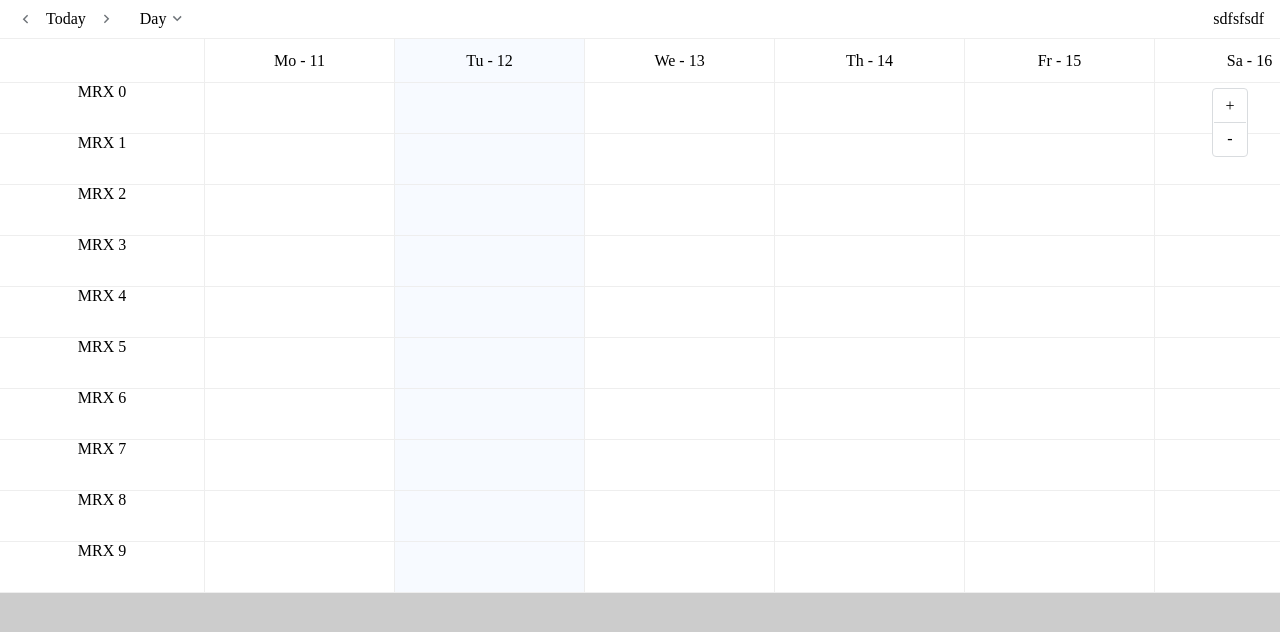
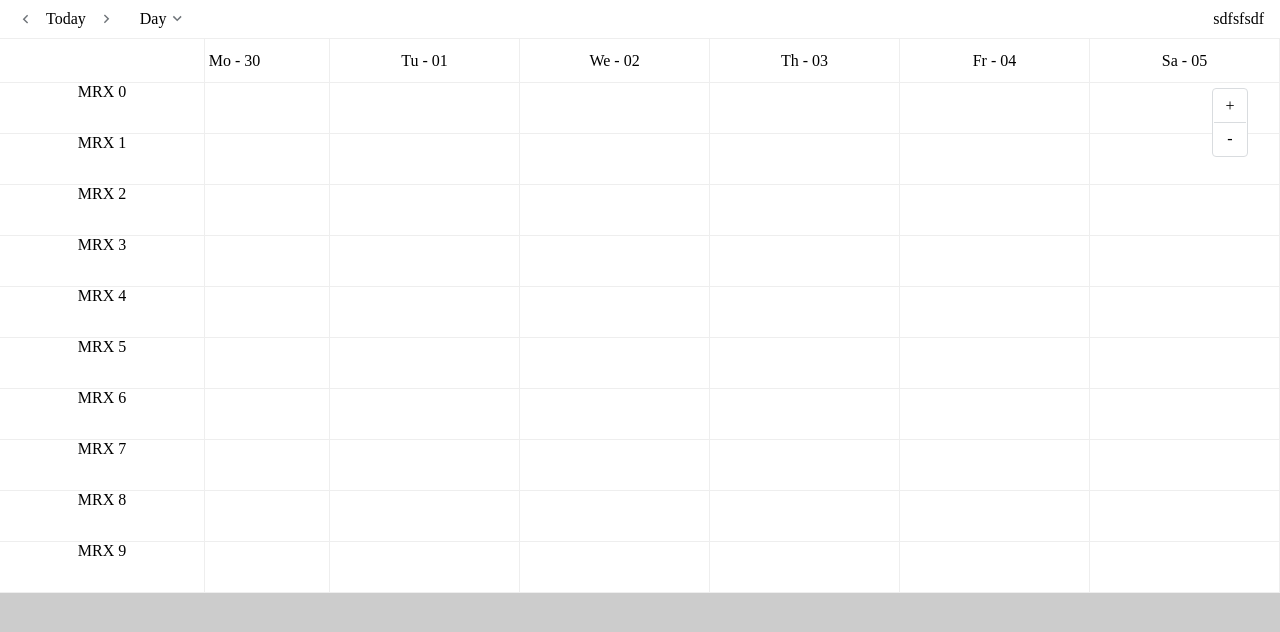
Before and after one commit to nulhacking/ui-complex, a React (Vite) app: page / in a window 1280 px wide. Shown: the top 632 px of the page. Built offline with nearby package versions, Linux system fonts and the light colour scheme.

Commit message:
feat: timeline start date

```diff
--- a/src/App.tsx
+++ b/src/App.tsx
@@ -1,3 +1,4 @@
+import dayjs from "dayjs";
 import { Timeline } from "./components/timeline";
 const { Holder, OutsideDraggable } = Timeline;
 import "./global.scss";
@@ -70,6 +71,7 @@ const App = () => {
         onResize={({ size }) => {
           localStorage.setItem("size", JSON.stringify(size));
         }}
+        startDate={dayjs("2024-09-23")}
       >
         <>
           {dataDefault?.map((item) => (
--- a/src/components/timeline/Timeline.tsx
+++ b/src/components/timeline/Timeline.tsx
@@ -25,6 +25,7 @@ interface IProps {
   header?: ITimelineContext.IHeader;
   size?: Partial<Record<DateType, number>>;
   onResize?: (props: { size: Partial<Record<DateType, number>> }) => void;
+  startDate?: dayjs.Dayjs;
 }
 
 const Timeline: {
@@ -35,6 +36,7 @@ const Timeline: {
   onDragEnd,
   children,
   holderWidth = 205,
+  startDate = dayjs(),
   header,
   size = timelineDefaultState.dayWidthSize,
   onResize,
@@ -49,7 +51,7 @@ const Timeline: {
     ...size,
   });
   const [startTimeline, setStartTimeline] = useState({
-    date: dayjs(),
+    date: startDate,
     startCount: 2,
     endCount: 2,
   });
--- a/src/components/timeline/timeline.scss
+++ b/src/components/timeline/timeline.scss
@@ -24,7 +24,7 @@
             background: #ccc;
             display: flex;
             flex-direction: column;
-            overflow-x: auto;
+            overflow: hidden;
             position: relative;
 
             * {
```
